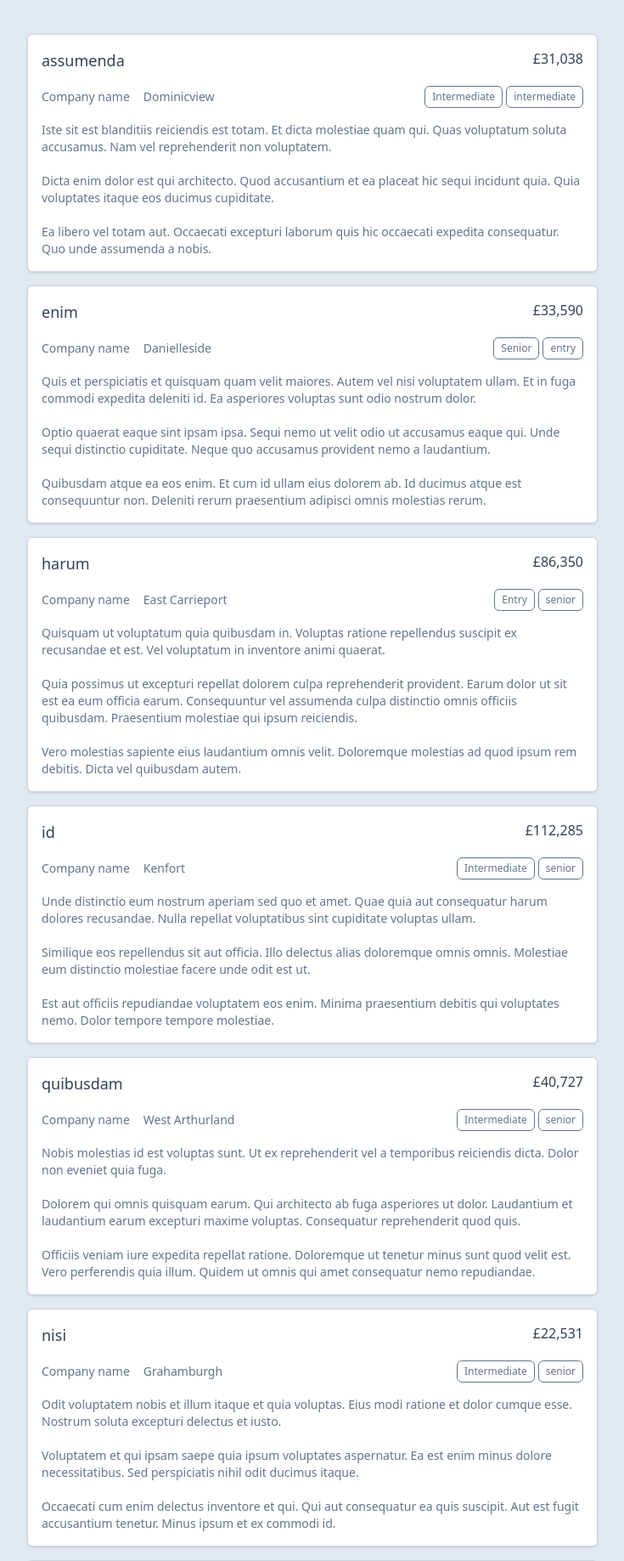
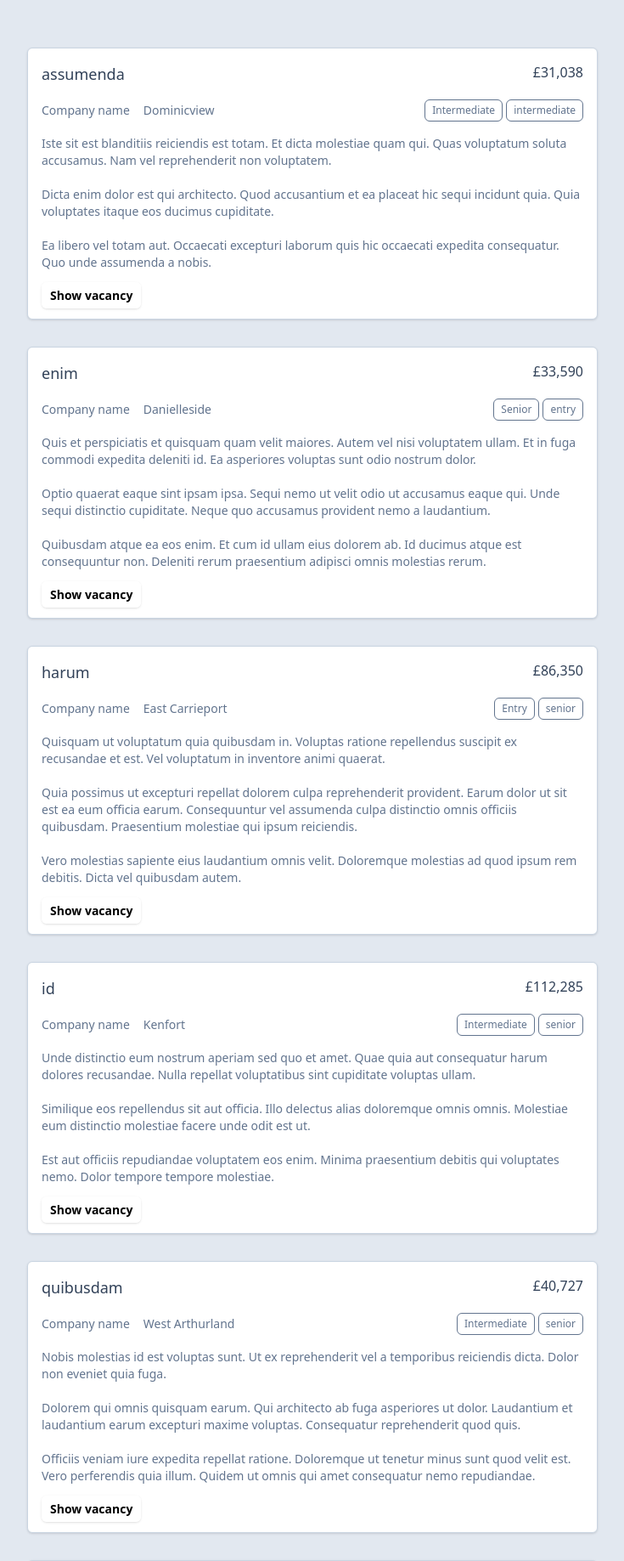
Before and after one commit to mdinehin/laravel-job-board, a Laravel app: page /vacancies in a window 1280 px wide. Shown: the top 1837 px of the page at 85% size, without its empty margins (272-1007 px from the left). Run offline with Laravel 12, Linux system fonts and the light colour scheme; data comes from the database, SQL or seed files in the repository; style sheets or scripts are compiled from the project's sources.

Commit message:
Add LinkButton component

```diff
--- /dev/null
+++ b/resources/views/components/link-button.blade.php
@@ -0,0 +1,3 @@
+<a class="rounded-md border-slate-300 bg-white px-2.5 py-1.5 text-center text-sm font-semibold text-black shadow-sm hover:bg-slate-100"
+    href="{{ $href }}"
+>{{ $slot }}</a>
--- a/resources/views/vacancies/index.blade.php
+++ b/resources/views/vacancies/index.blade.php
@@ -1,6 +1,7 @@
 <x-layout>
     <ul class="flex flex-col gap-4">
         @foreach($vacancies as $vacancy)
+            <li>
                 <x-card>
                     <div class="flex justify-between">
                         <h2 class="text-lg font-medium">{{ $vacancy->title }}</h2>
@@ -21,7 +22,14 @@
                     </div>
 
                     <p class="text-sm text-slate-500">{!! nl2br(e($vacancy->description)) !!}</p>
+
+                    <div>
+                        <x-link-button :href="route('vacancies.show', $vacancy)">
+                            Show vacancy
+                        </x-link-button>
+                    </div>
                 </x-card>
+            </li>
         @endforeach
     </ul>
 </x-layout>
```
Lines whose indentation alone changed are shown as unchanged.
